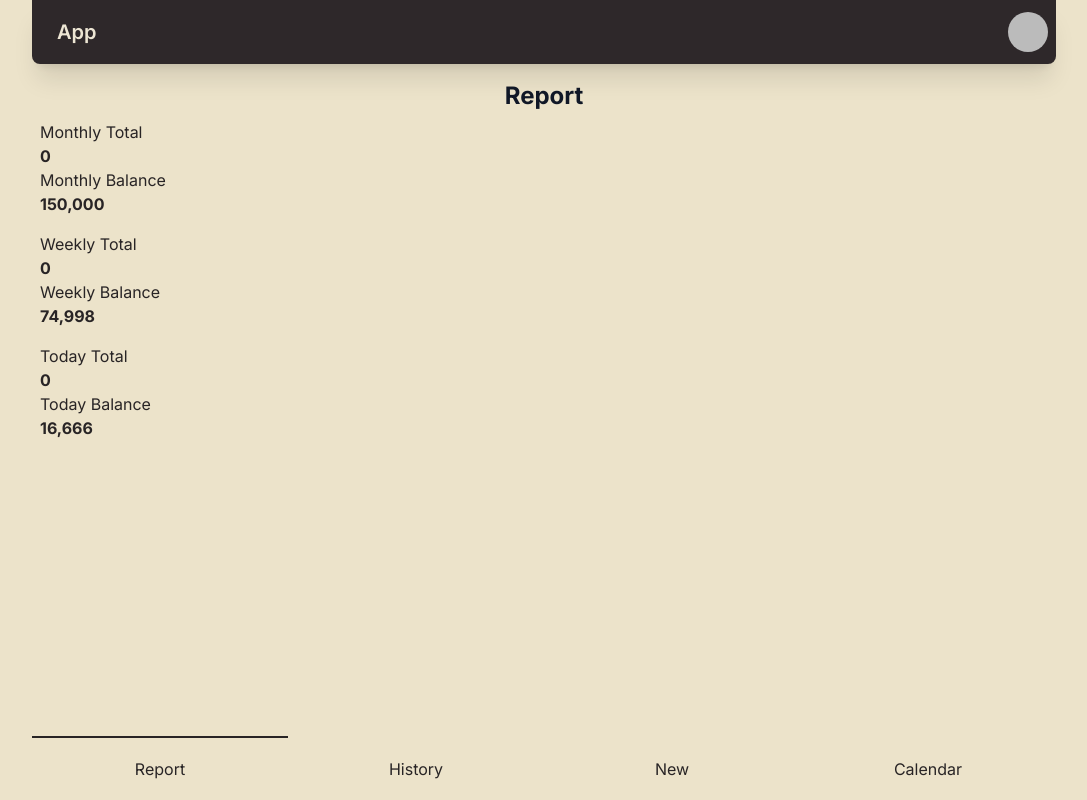
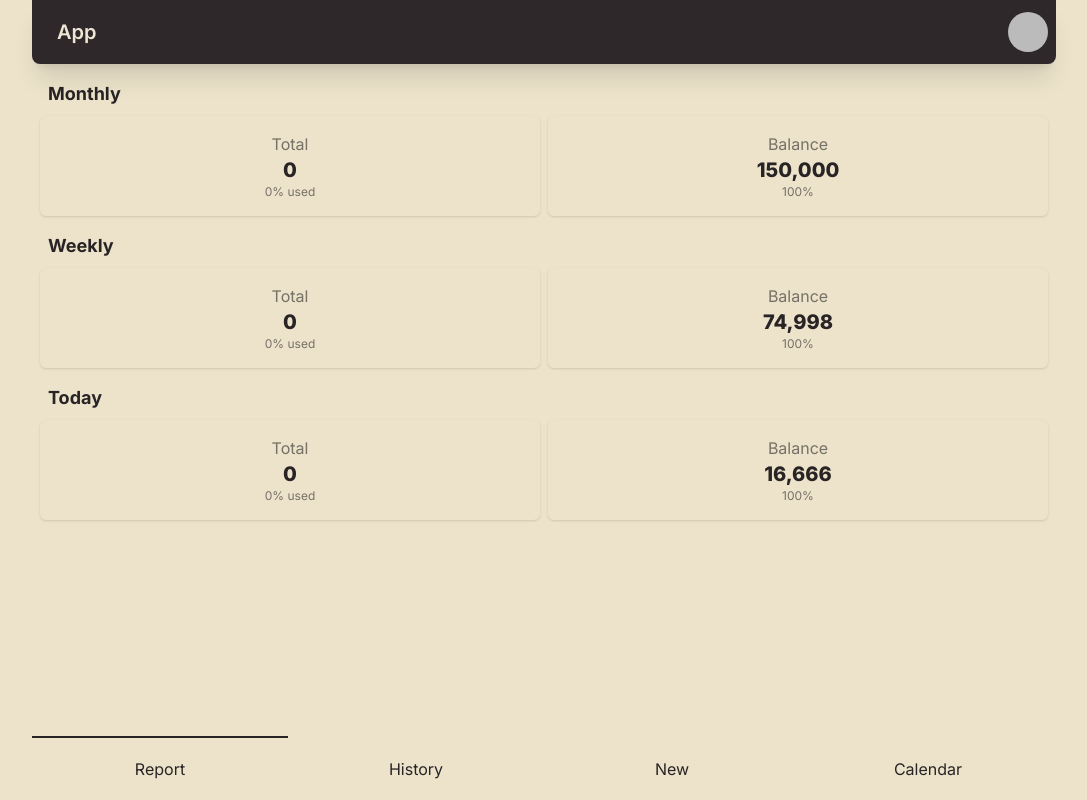
Before and after one commit to rc-code-jp/expense-management-app, a Next.js app: page /report in a window 1280 px wide. Shown: the whole page, without its empty margins (96-1183 px from the left). Built offline with nearby package versions, Linux system fonts and the light colour scheme; no server answers; the database is empty; sample sign-in values are in the browser's storage.

Commit message:
fix report layout

```diff
--- /dev/null
+++ b/src/app/(default)/calendar/loading.tsx
@@ -0,0 +1,9 @@
+export default async function Loading() {
+	return (
+		<>
+			<div className="flex size-full items-center justify-center">
+				<span className="loading loading-spinner loading-lg" />
+			</div>
+		</>
+	);
+}
--- /dev/null
+++ b/src/app/(default)/items/loading.tsx
@@ -0,0 +1,9 @@
+export default async function Loading() {
+	return (
+		<>
+			<div className="flex size-full items-center justify-center">
+				<span className="loading loading-spinner loading-lg" />
+			</div>
+		</>
+	);
+}
--- a/src/app/(default)/report/page.tsx
+++ b/src/app/(default)/report/page.tsx
@@ -1,5 +1,4 @@
 import { auth } from "@/auth";
-import { PageTitle } from "@/components/layout/PageTitle";
 import { db } from "@/database/db";
 import { expenses } from "@/database/schema";
 import { dateFns } from "@/lib/dateFns";
@@ -99,24 +98,73 @@ export default async function Page() {
 
 	return (
 		<div>
-			<PageTitle>Report</PageTitle>
-			<div>
-				<p>Monthly Total</p>
-				<output className="font-bold">{monthSum.toLocaleString()}</output>
-				<p>Monthly Balance</p>
-				<output className="font-bold">{monthlyBalance.toLocaleString()}</output>
-			</div>
-			<div className="mt-4">
-				<p>Weekly Total</p>
-				<output className="font-bold">{weekSum.toLocaleString()}</output>
-				<p>Weekly Balance</p>
-				<output className="font-bold">{weeklyBalance.toLocaleString()}</output>
-			</div>
-			<div className="mt-4">
-				<p>Today Total</p>
-				<output className="font-bold">{todaySum.toLocaleString()}</output>
-				<p>Today Balance</p>
-				<output className="font-bold">{todayBalance.toLocaleString()}</output>
+			{/* month */}
+			<div className="flex flex-col">
+				<h2 className="p-2 pt-0 font-bold text-lg">Monthly</h2>
+				<div className="flex flex-nowrap gap-2">
+					<div className="stats w-full shadow">
+						<div className="stat place-items-center">
+							<div className="stat-title">Total</div>
+							<div className="stat-value text-xl">
+								{monthSum.toLocaleString()}
+							</div>
+							<div className="stat-desc">{monthlyUseRate}% used</div>
+						</div>
+					</div>
+					<div className="stats w-full shadow">
+						<div className="stat place-items-center">
+							<div className="stat-title">Balance</div>
+							<div className="stat-value text-xl">
+								{monthlyBalance.toLocaleString()}
+							</div>
+							<div className="stat-desc">{100 - monthlyUseRate}%</div>
+						</div>
+					</div>
+				</div>
+				{/* week */}
+				<h2 className="mt-2 p-2 font-bold text-lg">Weekly</h2>
+				<div className="flex flex-nowrap gap-2">
+					<div className="stats w-full shadow">
+						<div className="stat place-items-center">
+							<div className="stat-title">Total</div>
+							<div className="stat-value text-xl">
+								{weekSum.toLocaleString()}
+							</div>
+							<div className="stat-desc">{weeklyUseRate}% used</div>
+						</div>
+					</div>
+					<div className="stats w-full shadow">
+						<div className="stat place-items-center">
+							<div className="stat-title">Balance</div>
+							<div className="stat-value text-xl">
+								{weeklyBalance.toLocaleString()}
+							</div>
+							<div className="stat-desc">{100 - weeklyUseRate}%</div>
+						</div>
+					</div>
+				</div>
+				{/* today */}
+				<h2 className="mt-2 p-2 font-bold text-lg">Today</h2>
+				<div className="flex flex-nowrap gap-2">
+					<div className="stats w-full shadow">
+						<div className="stat place-items-center">
+							<div className="stat-title">Total</div>
+							<div className="stat-value text-xl">
+								{todaySum.toLocaleString()}
+							</div>
+							<div className="stat-desc">{todayUseRate}% used</div>
+						</div>
+					</div>
+					<div className="stats w-full shadow">
+						<div className="stat place-items-center">
+							<div className="stat-title">Balance</div>
+							<div className="stat-value text-xl">
+								{todayBalance.toLocaleString()}
+							</div>
+							<div className="stat-desc">{100 - todayUseRate}%</div>
+						</div>
+					</div>
+				</div>
 			</div>
 		</div>
 	);
```
